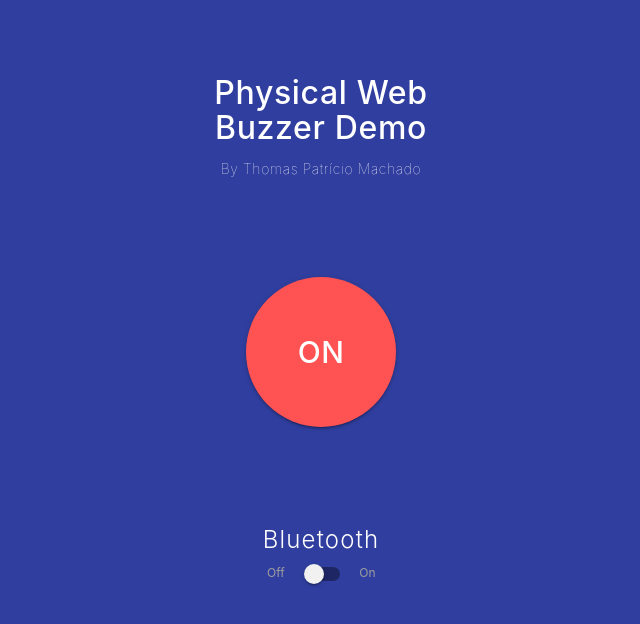
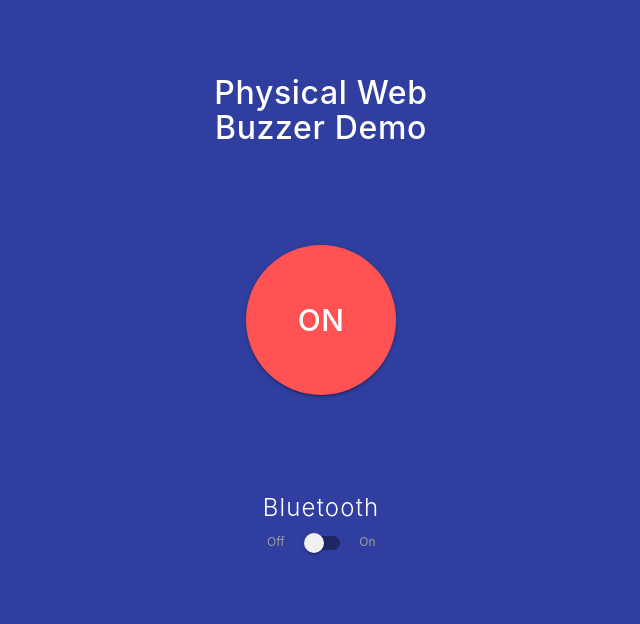
Before and after one commit to thomaspmach/physical-web-buzzer, a plain HTML site: page index.html in a window 1280 px wide. Shown: the whole page, without its empty margins (319-959 px from the left). Drawn offline with nearby package versions, Linux system fonts and the light colour scheme.

Commit message:
remove created by thomas

```diff
--- a/index.html
+++ b/index.html
@@ -13,7 +13,6 @@
       <div class="box1">
         <h1>Physical Web</h1>
         <h1>Buzzer Demo</h1>
-        <h2>By Thomas Patrício Machado</h2>
       </div>
 
       <div class="box2">
```
